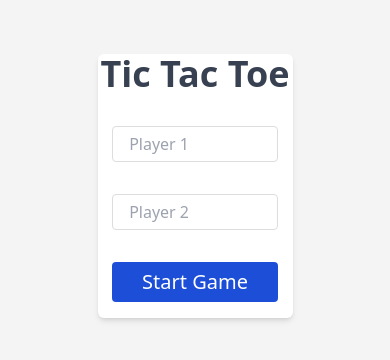
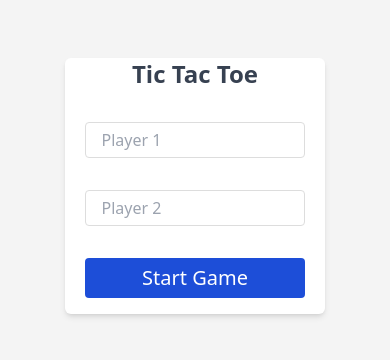
Before and after one commit to Usecodevishal/Tic_Tac_Toe_js, a plain HTML site: page index.html in a window 390 px wide. Shown: the part 236-596 px from the top of the page. Drawn offline with Linux system fonts and the light colour scheme.

Commit message:
ui improv

```diff
--- a/index.html
+++ b/index.html
@@ -7,16 +7,16 @@
     <title>Game: Tic Tac Toe</title>
   </head>
   <body class="flex justify-center items-center w-screen h-screen bg-[#f4f4f4]">
-    <div id="startGame-page" class=" shadow-md md:w-1/3 w-1/2 rounded-md bg-white h-fit text-center">
-      <h1 class="text-4xl font-semibold text-gray-700 mb-8">Tic Tac Toe</h1>
+    <div id="startGame-page" class=" shadow-md md:w-1/3 w-2/3 rounded-md bg-white h-fit text-center">
+      <h1 class="text-2xl sm:text-4xl font-semibold text-gray-700 mb-8">Tic Tac Toe</h1>
       <input
         id="player-1"
-        class="w-[85%] h-9  border-[1px] rounded mb-8 p-4 border-[#ddd]"
+        class="input-ele w-[85%] h-9  border-[1px] rounded mb-8 p-4 border-[#ddd]"
         placeholder="Player 1"
       />
       <input
         id="player-2"
-        class="w-[85%] h-9 border-[1px] border-[#ddd] rounded mb-8 p-4"
+        class="input-ele w-[85%] h-9 border-[1px] border-[#ddd] rounded mb-8 p-4"
         placeholder="Player 2"
       />
 
@@ -31,8 +31,8 @@
 
     </div>
 
-    <div id="GameBoard" class="shadow-md hidden md:w-1/3 w-1/2 h-fit pb-4 bg-white rounded text-center">
-      <h2 id="player-turn" class="text-2xl mb-4"></h2>
+    <div id="GameBoard" class="shadow-md hidden md:w-1/3 w-3/4 h-fit pb-4 bg-white rounded text-center">
+      <h2 id="player-turn" class="text-2xl mb-4 bg-green-500 text-yellow-300 font-semibold"></h2>
       <div class="container w-full h-full grid grid-cols-3 justify-center items-center gap-4 gap-x-4 md:pl-8 p-2">
         <div class="cell border-2 border-blue-500  rounded  hover:bg-slate-300 hover:scale-110 transition-all max-w-28 flex justify-center items-center h-28 text-4xl" onclick="moveInBox(0)"></div>
         <div class="cell border-2 border-blue-500  rounded  hover:bg-slate-300 hover:scale-110 transition-all max-w-28 flex justify-center items-center h-28 text-4xl" onclick="moveInBox(1)"></div>
--- a/script.js
+++ b/script.js
@@ -96,6 +96,7 @@ currentPlayer = "X";
 gameState = ["", "", "", "", "", "", "", "", ""];
 
 document.querySelectorAll(".cell").forEach((el) => el.innerText = "");
+document.querySelectorAll(".input-ele").forEach((el) => el.value = "");
 gameRunning = true;
 players = {};
 
```
Also changed, not shown: style.css.
